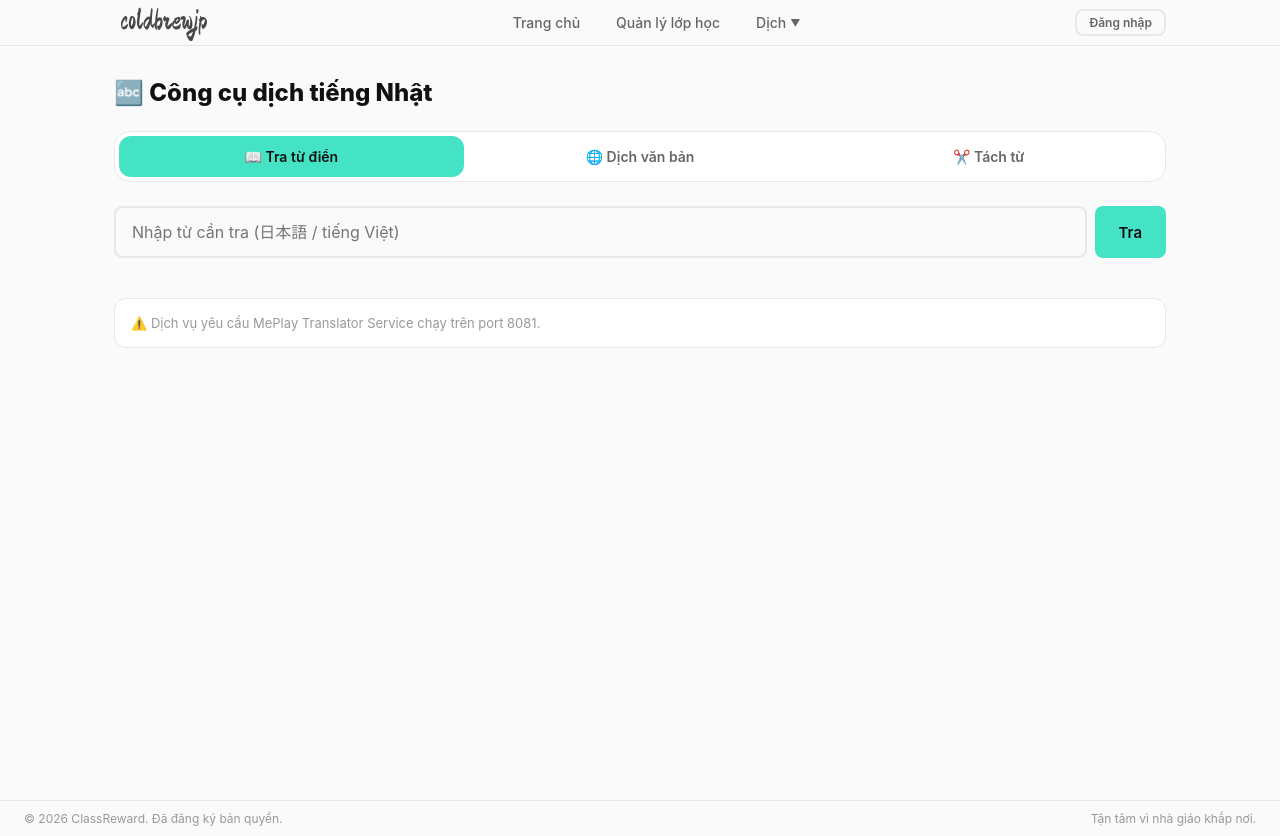
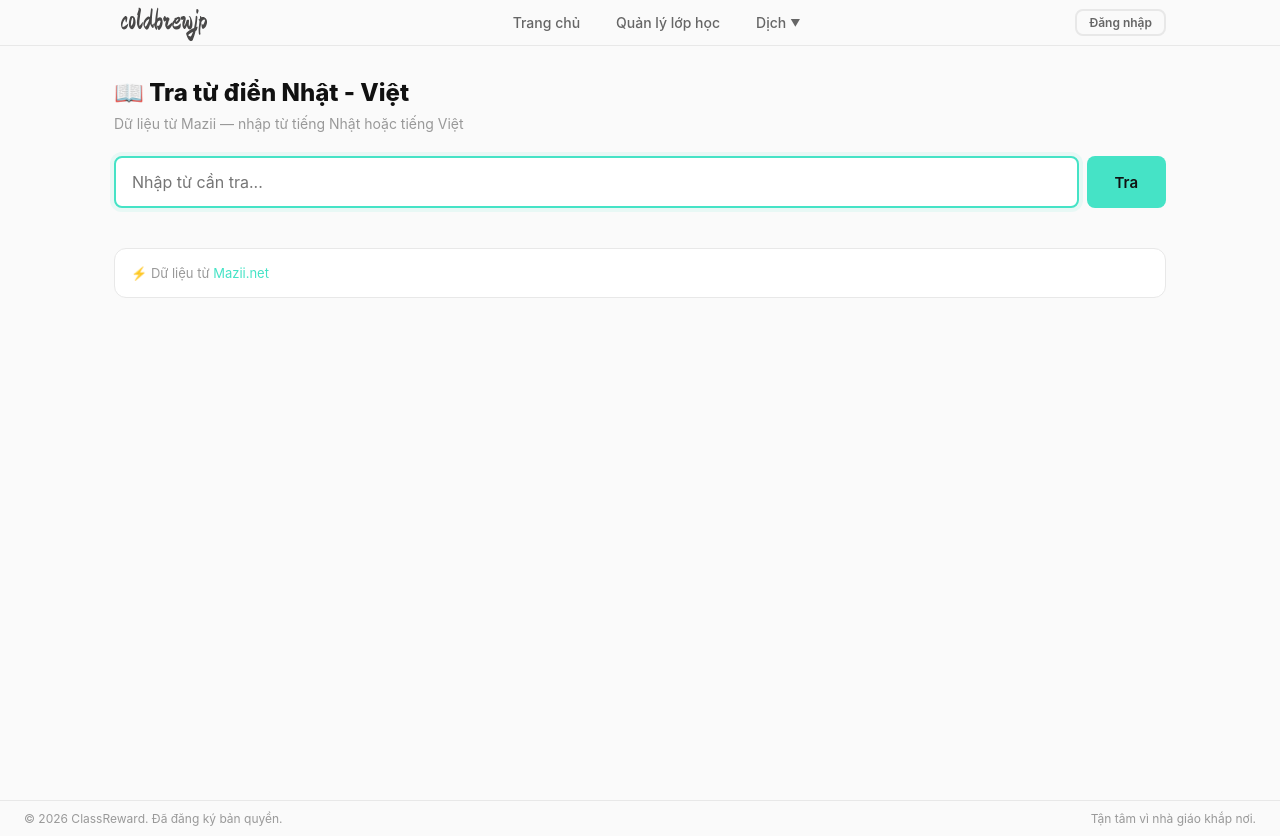
Before and after one commit to letiendat1516/coldbrewjp, a React (Vite) app in the folder client/: page /translate in a window 1280 px wide. Built offline with nearby package versions, Linux system fonts and the light colour scheme.

Commit message:
Fix Mazii API proxy with correct body format; simplify translate page

```diff
--- a/client/src/pages/Translate.jsx
+++ b/client/src/pages/Translate.jsx
@@ -1,106 +1,153 @@
-import { useState, useEffect } from 'react';
-import { useSearchParams } from 'react-router-dom';
-
-const API_BASE = '/dictionary';
+import { useState } from "react";
 
 export default function Translate() {
-  const [searchParams] = useSearchParams();
-  const initialTab = searchParams.get('tab') || 'dictionary';
-  const [tab, setTab] = useState(initialTab);
+  const [keyword, setKeyword] = useState("");
+  const [result, setResult] = useState(null);
   const [loading, setLoading] = useState(false);
 
-  // Dictionary search
-  const [keyword, setKeyword] = useState('');
-  const [dictResult, setDictResult] = useState(null);
-
-  // Translate
-  const [transText, setTransText] = useState('');
-  const [transResult, setTransResult] = useState('');
-
-  // Tokenize
-  const [tokenText, setTokenText] = useState('');
-  const [tokenResult, setTokenResult] = useState(null);
-
-  const searchDict = async (e) => {
+  const search = async (e) => {
     e.preventDefault();
     if (!keyword.trim()) return;
-    setLoading(true); setDictResult(null);
+    setLoading(true);
+    setResult(null);
     try {
-      const r = await fetch(API_BASE + '/search-mazii', {
-        method: 'POST', headers: { 'Content-Type': 'application/json' },
-        body: JSON.stringify({ keyword: keyword.trim(), limit: 20 }),
+      const r = await fetch("/api/mazii/search", {
+        method: "POST",
+        headers: { "Content-Type": "application/json" },
+        body: JSON.stringify({ keyword: keyword.trim() }),
       });
       const d = await r.json();
-      setDictResult(d.data || d);
-    } catch (e) { setDictResult({ error: 'Không kết nối được dịch vụ dịch' }); }
+      setResult(d.data?.data || d.data || d);
+    } catch (e) {
+      setResult({ error: "Lỗi kết nối" });
+    }
     setLoading(false);
   };
 
-  const doTranslate = async (e) => {
-    e.preventDefault();
-    if (!transText.trim()) return;
-    setLoading(true); setTransResult('');
-    try {
-      const r = await fetch(API_BASE + '/translate', {
-        method: 'POST', headers: { 'Content-Type': 'application/json' },
-        body: JSON.stringify({ text: transText.trim(), sourceLang: 'ja', targetLang: 'vi' }),
-      });
-      const d = await r.json();
-      setTransResult(d.data?.translatedText || d.translatedText || JSON.stringify(d));
-    } catch (e) { setTransResult('Lỗi kết nối'); }
-    setLoading(false);
-  };
-
-  const doTokenize = async (e) => {
-    e.preventDefault();
-    if (!tokenText.trim()) return;
-    setLoading(true); setTokenResult(null);
-    try {
-      const r = await fetch(API_BASE + '/tokenize', {
-        method: 'POST', headers: { 'Content-Type': 'application/json' },
-        body: JSON.stringify({ text: tokenText.trim() }),
-      });
-      const d = await r.json();
-      setTokenResult(d.data || d);
-    } catch (e) { setTokenResult({ error: 'Lỗi kết nối' }); }
-    setLoading(false);
-  };
+  const results =
+    result?.suggestWords ||
+    result?.results ||
+    result?.data ||
+    (Array.isArray(result) ? result : []);
 
   return (
     <div className="container" style={{ paddingTop: 24 }}>
-      <h2 style={{ fontSize: 24, fontWeight: 800, marginBottom: 24 }}>🔤 Công cụ dịch tiếng Nhật</h2>
+      <h2 style={{ fontSize: 24, fontWeight: 800, marginBottom: 8 }}>
+        📖 Tra từ điển Nhật - Việt
+      </h2>
+      <p style={{ color: "#999", fontSize: 14, marginBottom: 24 }}>
+        Dữ liệu từ Mazii — nhập từ tiếng Nhật hoặc tiếng Việt
+      </p>
 
-      <div className="tabs" style={{ marginBottom: 24 }}>
-        <button className={`tab ${tab === 'dictionary' ? 'active' : ''}`} onClick={() => setTab('dictionary')}>📖 Tra từ điển</button>
-        <button className={`tab ${tab === 'translate' ? 'active' : ''}`} onClick={() => setTab('translate')}>🌐 Dịch văn bản</button>
-        <button className={`tab ${tab === 'tokenize' ? 'active' : ''}`} onClick={() => setTab('tokenize')}>✂️ Tách từ</button>
-      </div>
+      <form
+        onSubmit={search}
+        style={{ display: "flex", gap: 8, marginBottom: 24 }}
+      >
+        <input
+          className="form-input"
+          value={keyword}
+          onChange={(e) => setKeyword(e.target.value)}
+          placeholder="Nhập từ cần tra..."
+          style={{ flex: 1, fontSize: 16 }}
+          autoFocus
+        />
+        <button
+          type="submit"
+          className="btn btn-primary"
+          disabled={loading}
+          style={{ padding: "12px 28px", fontSize: 15 }}
+        >
+          Tra
+        </button>
+      </form>
 
-      {/* Dictionary Search */}
-      {tab === 'dictionary' && (
+      {loading && <div className="spinner" />}
+
+      {result && (
         <div>
-          <form onSubmit={searchDict} style={{ display: 'flex', gap: 8, marginBottom: 20 }}>
-            <input className="form-input" value={keyword} onChange={e => setKeyword(e.target.value)} placeholder="Nhập từ cần tra (日本語 / tiếng Việt)" style={{ flex: 1, fontSize: 16 }} />
-            <button type="submit" className="btn btn-primary" disabled={loading} style={{ padding: '12px 24px', fontSize: 15 }}>Tra</button>
-          </form>
-          {loading && <div className="spinner" />}
-          {dictResult && (
-            <div>
-              {dictResult.error ? <div className="alert alert-error">{dictResult.error}</div> : (
-                <div style={{ display: 'flex', flexDirection: 'column', gap: 8 }}>
-                  {(Array.isArray(dictResult) ? dictResult : dictResult.results || []).slice(0, 20).map((item, i) => (
-                    <div key={i} style={{ background: '#fff', borderRadius: 12, padding: 16, border: '1px solid #e8e8e8' }}>
-                      <div style={{ display: 'flex', alignItems: 'baseline', gap: 12, marginBottom: 6 }}>
-                        <span style={{ fontSize: 20, fontWeight: 700 }}>{item.word || item.vocabulary}</span>
-                        {item.reading && <span style={{ fontSize: 14, color: '#999' }}>{item.reading}</span>}
-                      </div>
-                      <div style={{ fontSize: 14, color: '#666' }}>
-                        {(item.means || item.meanings || []).map((m, j) => (
-                          <span key={j} style={{ marginRight: 12 }}>{typeof m === 'string' ? m : m.meaning}</span>
+          {result.error ? (
+            <div className="alert alert-error">{result.error}</div>
+          ) : (
+            <div style={{ display: "flex", flexDirection: "column", gap: 8 }}>
+              {results.slice(0, 30).map((item, i) => (
+                <div
+                  key={item._id || i}
+                  style={{
+                    background: "#fff",
+                    borderRadius: 12,
+                    padding: 18,
+                    border: "1px solid #e8e8e8",
+                  }}
+                >
+                  <div
+                    style={{
+                      display: "flex",
+                      alignItems: "baseline",
+                      gap: 10,
+                      marginBottom: 8,
+                    }}
+                  >
+                    <span
+                      style={{
+                        fontSize: 20,
+                        fontWeight: 700,
+                        color: "#e74c3c",
+                      }}
+                    >
+                      {item.word}
+                    </span>
+                    {item.phonetic && (
+                      <span style={{ fontSize: 14, color: "#999" }}>
+                        {item.phonetic}
+                      </span>
+                    )}
+                    {item.short_mean && (
+                      <span
+                        style={{
+                          fontSize: 13,
+                          color: "#666",
+                          marginLeft: "auto",
+                        }}
+                      >
+                        {item.short_mean}
+                      </span>
+                    )}
+                  </div>
+                  <div style={{ fontSize: 14, color: "#555", lineHeight: 1.6 }}>
+                    {(item.means || []).map((m, j) => (
+                      <div key={j} style={{ marginBottom: 2 }}>
+                        <span style={{ fontWeight: 600 }}>{m.mean}</span>
+                        {m.kind && (
+                          <span
+                            style={{
+                              color: "#999",
+                              fontSize: 12,
+                              marginLeft: 6,
+                            }}
+                          >
+                            ({m.kind})
+                          </span>
+                        )}
+                        {(m.examples || []).slice(0, 2).map((ex, k) => (
+                          <div
+                            key={k}
+                            style={{
+                              fontSize: 12,
+                              color: "#999",
+                              marginLeft: 8,
+                            }}
+                          >
+                            • {ex}
+                          </div>
                         ))}
                       </div>
-                    </div>
-                  ))}
+                    ))}
+                  </div>
+                </div>
+              ))}
+              {results.length === 0 && (
+                <div className="empty">
+                  Không tìm thấy kết quả cho "{keyword}"
                 </div>
               )}
             </div>
@@ -108,49 +155,25 @@ export default function Translate() {
         </div>
       )}
 
-      {/* Translate */}
-      {tab === 'translate' && (
-        <div>
-          <form onSubmit={doTranslate} style={{ display: 'flex', flexDirection: 'column', gap: 8 }}>
-            <textarea className="form-input" value={transText} onChange={e => setTransText(e.target.value)} placeholder="Nhập văn bản tiếng Nhật cần dịch..." rows={5} style={{ fontFamily: 'Inter, sans-serif', fontSize: 16, resize: 'vertical' }} />
-            <button type="submit" className="btn btn-primary" disabled={loading} style={{ padding: '12px 24px', fontSize: 15, alignSelf: 'flex-end' }}>Dịch</button>
-          </form>
-          {loading && <div className="spinner" />}
-          {transResult && (
-            <div style={{ marginTop: 16, background: '#fff', borderRadius: 12, padding: 20, border: '1px solid #e8e8e8' }}>
-              <div style={{ fontSize: 12, color: '#999', marginBottom: 8 }}>Kết quả dịch:</div>
-              <div style={{ fontSize: 16, lineHeight: 1.6, whiteSpace: 'pre-wrap' }}>{transResult}</div>
-            </div>
-          )}
-        </div>
-      )}
-
-      {/* Tokenize */}
-      {tab === 'tokenize' && (
-        <div>
-          <form onSubmit={doTokenize} style={{ display: 'flex', flexDirection: 'column', gap: 8 }}>
-            <textarea className="form-input" value={tokenText} onChange={e => setTokenText(e.target.value)} placeholder="Nhập câu tiếng Nhật để tách từ..." rows={3} style={{ fontFamily: 'Inter, sans-serif', fontSize: 16, resize: 'vertical' }} />
-            <button type="submit" className="btn btn-primary" disabled={loading} style={{ padding: '12px 24px', fontSize: 15, alignSelf: 'flex-end' }}>Tách từ</button>
-          </form>
-          {loading && <div className="spinner" />}
-          {tokenResult && (
-            <div style={{ marginTop: 16 }}>
-              {tokenResult.error ? <div className="alert alert-error">{tokenResult.error}</div> : (
-                <div style={{ display: 'flex', flexWrap: 'wrap', gap: 8 }}>
-                  {(tokenResult.tokens || tokenResult.words || []).map((t, i) => (
-                    <span key={i} style={{ background: '#fff', border: '1px solid #e8e8e8', borderRadius: 8, padding: '8px 14px', fontSize: 16 }}>
-                      {typeof t === 'string' ? t : (t.surface || t.word || t.token)}
-                    </span>
-                  ))}
-                </div>
-              )}
-            </div>
-          )}
-        </div>
-      )}
-
-      <div style={{ marginTop: 40, padding: 16, background: '#fff', borderRadius: 12, border: '1px solid #e8e8e8', fontSize: 13, color: '#999' }}>
-        ⚠️ Dịch vụ yêu cầu MePlay Translator Service chạy trên port 8081.
+      <div
+        style={{
+          marginTop: 40,
+          padding: 16,
+          background: "#fff",
+          borderRadius: 12,
+          border: "1px solid #e8e8e8",
+          fontSize: 13,
+          color: "#999",
+        }}
+      >
+        ⚡ Dữ liệu từ{" "}
+        <a
+          href="https://mazii.net"
+          target="_blank"
+          style={{ color: "#45e3c6" }}
+        >
+          Mazii.net
+        </a>
       </div>
     </div>
   );
```
Also changed, not shown: 2 other files (tests, documents, lock files or other folders).
